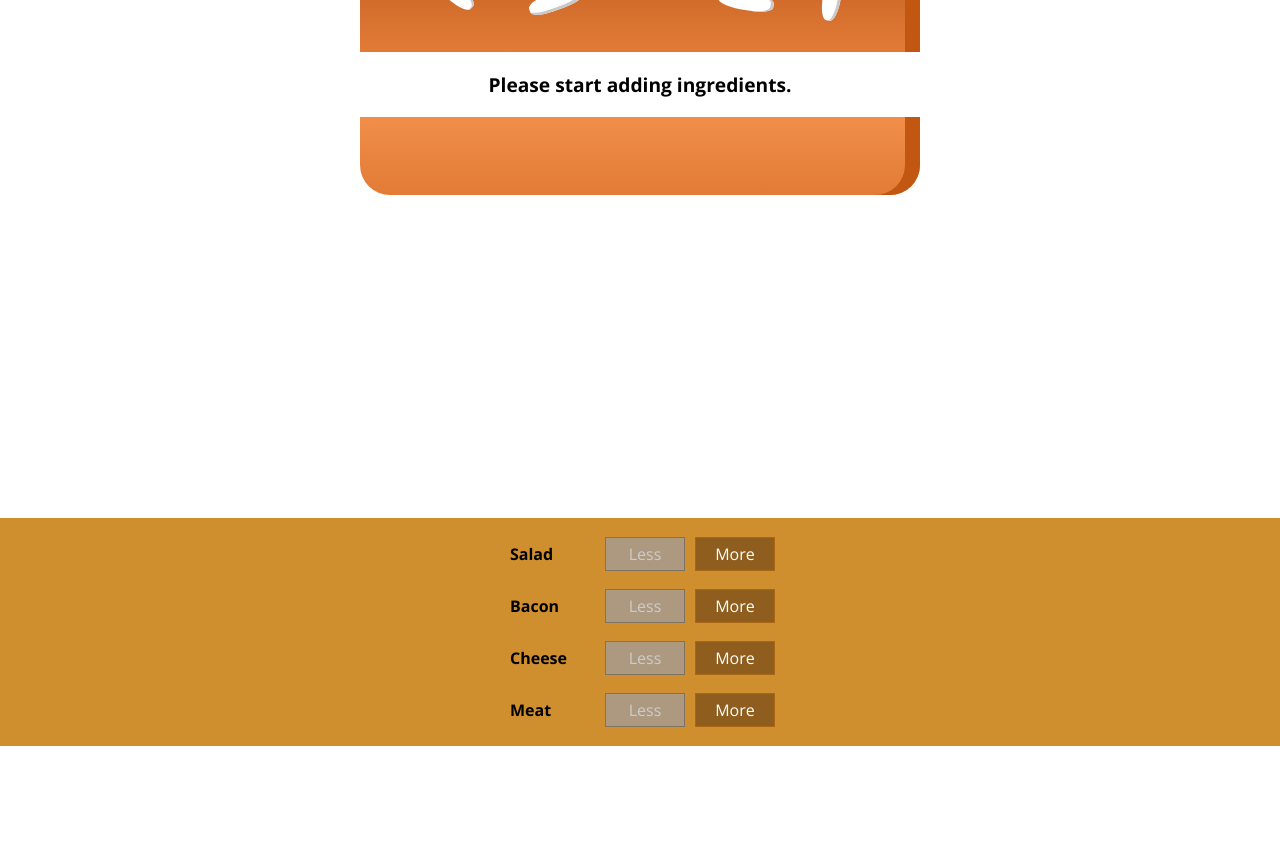
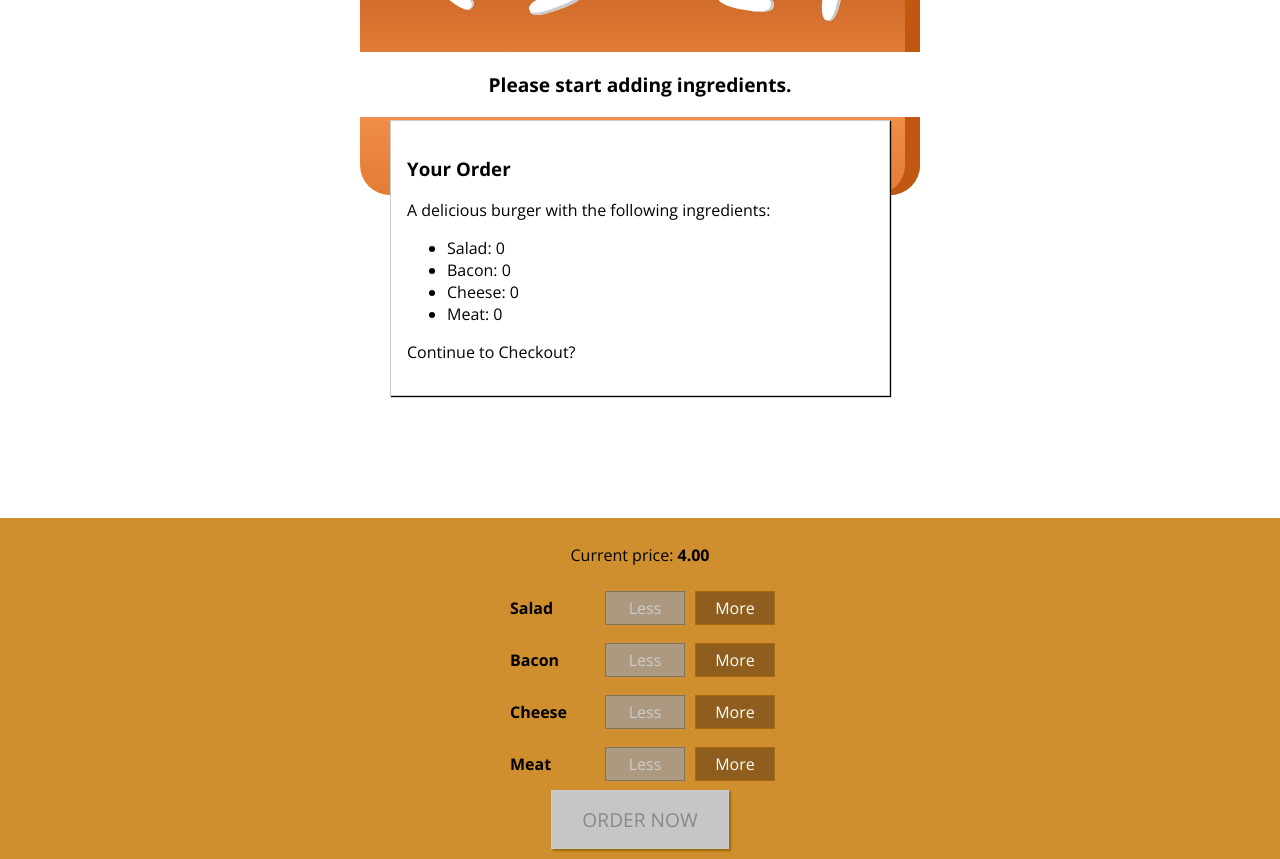
Before and after one commit to ruslantuchkov/burger-builder-app, a React app: page / in a window 1280 px wide. Shown: the part 120-979 px from the top of the page. Before the commit the page ends 866 px from the top, so only its background shows below. Built offline with nearby package versions, Linux system fonts and the light colour scheme.

Commit message:
Modal with OrderSummary comp

```diff
--- a/src/components/Burger/BuildControls/BuildControls.css
+++ b/src/components/Burger/BuildControls/BuildControls.css
@@ -8,3 +8,45 @@
   margin: auto;
   padding: 10px 0;
 }
+
+.OrderButton {
+  background-color: #dad735;
+  outline: none;
+  cursor: pointer;
+  border: 1px solid #966909;
+  color: #966909;
+  font-family: inherit;
+  font-size: 1.2em;
+  padding: 15px 30px;
+  box-shadow: 2px 2px 2px #966909;
+}
+
+.OrderButton:hover,
+.OrderButton:active {
+  background-color: #a0db41;
+  border: 1px solid #966909;
+  color: #966909;
+}
+
+.OrderButton:disabled {
+  background-color: #c7c6c6;
+  cursor: not-allowed;
+  border: 1px solid #ccc;
+  color: #888888;
+}
+
+.OrderButton:not(:disabled) {
+  animation: enable 0.3s linear;
+}
+
+@keyframes enable {
+  0% {
+    transform: scale(1);
+  }
+  60% {
+    transform: scale(1.1);
+  }
+  100% {
+    transform: scale(1);
+  }
+}
--- a/src/components/Burger/BuildControls/BuildControls.js
+++ b/src/components/Burger/BuildControls/BuildControls.js
@@ -9,9 +9,18 @@ const controls = [
   { label: 'Meat', type: 'meat' }
 ];
 
-const BuildControls = ({ addIngredient, removeIngredient, disabled }) => {
+const BuildControls = ({
+  addIngredient,
+  removeIngredient,
+  disabled,
+  price,
+  purchasable
+}) => {
   return (
     <div className={classes.BuildControls}>
+      <p>
+        Current price: <strong>{price.toFixed(2)}</strong>
+      </p>
       {controls.map(({ label, type }) => (
         <BuildControl
           key={label}
@@ -21,6 +30,9 @@ const BuildControls = ({ addIngredient, removeIngredient, disabled }) => {
           disabled={disabled[type]}
         />
       ))}
+      <button className={classes.OrderButton} disabled={!purchasable}>
+        ORDER NOW
+      </button>
     </div>
   );
 };
--- /dev/null
+++ b/src/components/Burger/OrderSummary/OrderSummary.js
@@ -0,0 +1,22 @@
+import React from 'react';
+import Aux from '../../../hoc/Aux';
+
+const OrderSummary = ({ ingredients }) => {
+  const ingredientSummary = Object.keys(ingredients).map(ing => (
+    <li key={ing}>
+      <span style={{ textTransform: 'capitalize' }}>{ing}</span>:{' '}
+      {ingredients[ing]}
+    </li>
+  ));
+
+  return (
+    <Aux>
+      <h3>Your Order</h3>
+      <p>A delicious burger with the following ingredients:</p>
+      <ul>{ingredientSummary}</ul>
+      <p>Continue to Checkout?</p>
+    </Aux>
+  );
+};
+
+export default OrderSummary;
--- /dev/null
+++ b/src/components/UI/Modal/Modal.css
@@ -0,0 +1,20 @@
+.Modal {
+  position: fixed;
+  z-index: 500;
+  background-color: white;
+  width: 70%;
+  border: 1px solid #ccc;
+  box-shadow: 1px 1px 1px black;
+  padding: 16px;
+  left: 15%;
+  top: 30%;
+  box-sizing: border-box;
+  transition: all 0.3s ease-out;
+}
+
+@media (min-width: 600px) {
+  .Modal {
+    width: 500px;
+    left: calc(50% - 250px);
+  }
+}
--- /dev/null
+++ b/src/components/UI/Modal/Modal.js
@@ -0,0 +1,8 @@
+import React from 'react';
+import classes from './Modal.css';
+
+const Modal = props => {
+  return <div className={classes.Modal}>{props.children}</div>;
+};
+
+export default Modal;
--- a/src/containers/BurgerBuilder/BurgerBuilder.js
+++ b/src/containers/BurgerBuilder/BurgerBuilder.js
@@ -2,6 +2,8 @@ import React, { Component } from 'react';
 import Aux from '../../hoc/Aux';
 import Burger from '../../components/Burger/Burger';
 import BuildControls from '../../components/Burger/BuildControls/BuildControls';
+import Modal from '../../components/UI/Modal/Modal';
+import OrderSummary from '../../components/Burger/OrderSummary/OrderSummary';
 
 const INGREDIENT_PRICES = {
   salad: 0.5,
@@ -18,27 +20,46 @@ class BurgerBuilder extends Component {
       cheese: 0,
       meat: 0
     },
-    totalPrice: 4
+    totalPrice: 4,
+    purchasable: false
   };
 
-  addIngredientHandler = type =>
-    this.setState(prevState => ({
+  updatePurchaseState = () => {
+    const sum = Object.values(this.state.ingredients).reduce(
+      (sum, amount) => sum + amount,
+      0
+    );
+    this.setState({ purchasable: sum > 0 });
+  };
+
+  addIngredientHandler = type => {
+    this.setState(
+      prevState => ({
         ingredients: {
           ...prevState.ingredients,
           [type]: prevState.ingredients[type] + 1
         },
         totalPrice: prevState.totalPrice + INGREDIENT_PRICES[type]
-    }));
+      }),
+      this.updatePurchaseState
+    );
+  };
 
-  removeIngredientHandler = type =>
-    this.setState(prevState => ({
+  removeIngredientHandler = type => {
+    this.setState(
+      prevState => ({
         ingredients: {
           ...prevState.ingredients,
           [type]:
-          prevState.ingredients[type] > 0 ? prevState.ingredients[type] - 1 : 0
+            prevState.ingredients[type] > 0
+              ? prevState.ingredients[type] - 1
+              : 0
         },
-      totalPrice: prevState.totalPrice + INGREDIENT_PRICES[type]
-    }));
+        totalPrice: prevState.totalPrice - INGREDIENT_PRICES[type]
+      }),
+      this.updatePurchaseState
+    );
+  };
 
   render() {
     const disabledControlTypes = {
@@ -50,11 +71,16 @@ class BurgerBuilder extends Component {
 
     return (
       <Aux>
+        <Modal>
+          <OrderSummary ingredients={this.state.ingredients} />
+        </Modal>
         <Burger ingredients={this.state.ingredients} />
         <BuildControls
           addIngredient={this.addIngredientHandler}
           removeIngredient={this.removeIngredientHandler}
           disabled={disabledControlTypes}
+          price={this.state.totalPrice}
+          purchasable={this.state.purchasable}
         />
       </Aux>
     );
```
Also changed, not shown: src/components/UI/Backdrop/Backdrop.js (added). Lines whose indentation alone changed are shown as unchanged.
